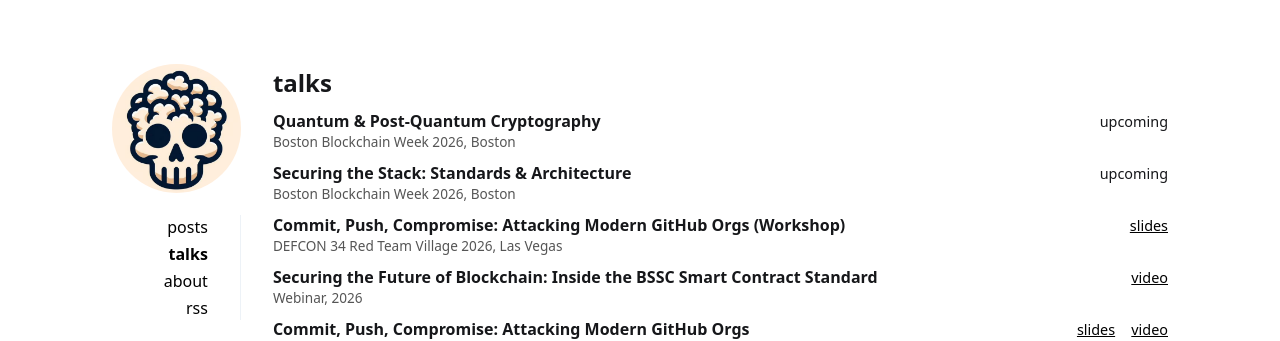
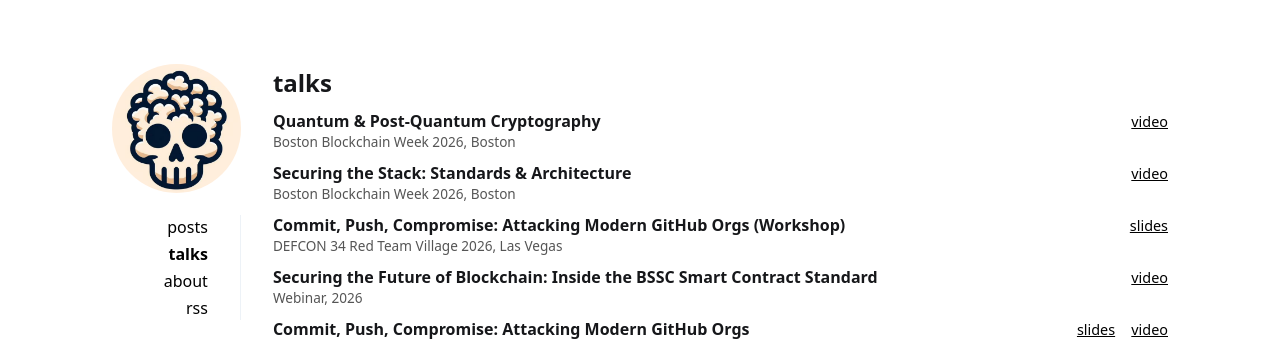
Before and after one commit to nopcorn/nopcorn.github.io, a Jekyll site: the page built from _pages/talks.md, in a window 1280 px wide. Shown: the top 341 px of the page. Built offline with Jekyll 4.4.1, drawn with Linux system fonts in a browser that asks for light colours.

Commit message:
Update talks.md

```diff
--- a/_pages/talks.md
+++ b/_pages/talks.md
@@ -8,7 +8,7 @@ title: talks
     <div class="talk-header">
       <span class="talk-title">Quantum & Post-Quantum Cryptography</span>
       <span class="talk-links" style="font-size:0.9rem">
-        upcoming
+        <a href="https://www.youtube.com/watch?v=VHxVPbwQX0U">video</a>
       </span>
     </div>
     <div class="talk-venue">Boston Blockchain Week 2026, Boston</div>
@@ -17,7 +17,7 @@ title: talks
     <div class="talk-header">
       <span class="talk-title">Securing the Stack: Standards & Architecture</span>
       <span class="talk-links" style="font-size:0.9rem">
-        upcoming
+        <a href="https://www.youtube.com/watch?v=q7yZ88zdUm0">video</a>
       </span>
     </div>
     <div class="talk-venue">Boston Blockchain Week 2026, Boston</div>
```
